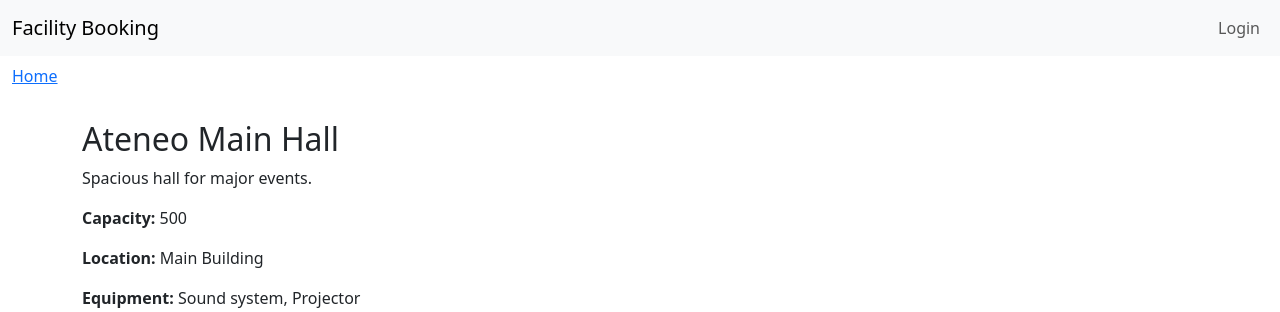
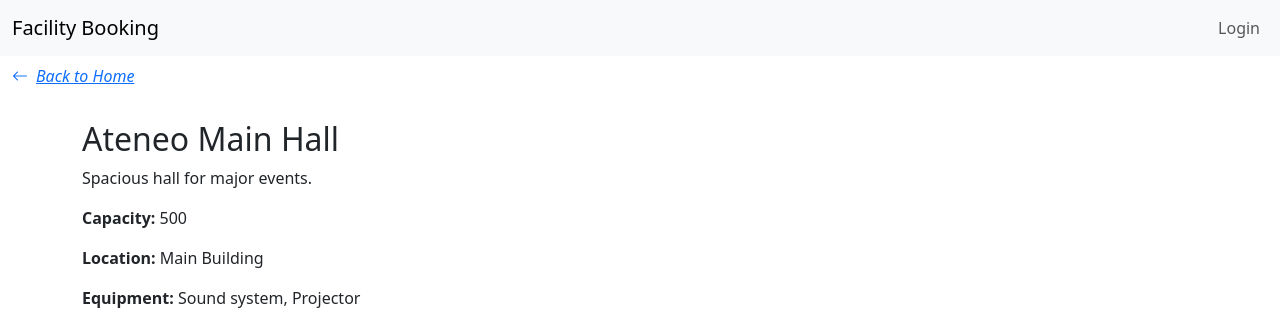
Before and after one commit to njvil/CSCI-142i, a Django app: page /room/1/ in a window 1280 px wide. Shown: the top 312 px of the page. Run offline with Django 5.2, Linux system fonts and the light colour scheme; data comes from the database, SQL or seed files in the repository.

Commit message:
Added back button for detail pages

```diff
--- a/facility_booking/booking/templates/base.html
+++ b/facility_booking/booking/templates/base.html
@@ -6,6 +6,7 @@
   <meta name="viewport" content="width=device-width, initial-scale=1">
   <!-- Bootstrap CSS CDN -->
   <link href="https://cdn.jsdelivr.net/npm/bootstrap@5.3.0/dist/css/bootstrap.min.css" rel="stylesheet">
+  <link rel="stylesheet" href="https://cdn.jsdelivr.net/npm/bootstrap-icons/font/bootstrap-icons.css">
 </head>
 <body>
 <nav class="navbar navbar-expand-lg navbar-light bg-light">
--- a/facility_booking/booking/templates/booking/room_detail.html
+++ b/facility_booking/booking/templates/booking/room_detail.html
@@ -3,7 +3,8 @@
 {% block sub_navbar %}
 <nav class="navbar navbar-expand-lg navbar-light">
   <div class="container-fluid">
-    <a class="navbar-nav" href="{% url 'room_list' %}">Home</a>
+    <a class="navbar-nav" href="{% url 'room_list' %}">
+      <i class="bi bi-arrow-left me-2"></i><em>Back to Home</em></a>
   </div>
 </nav>
 {% endblock %}
```
